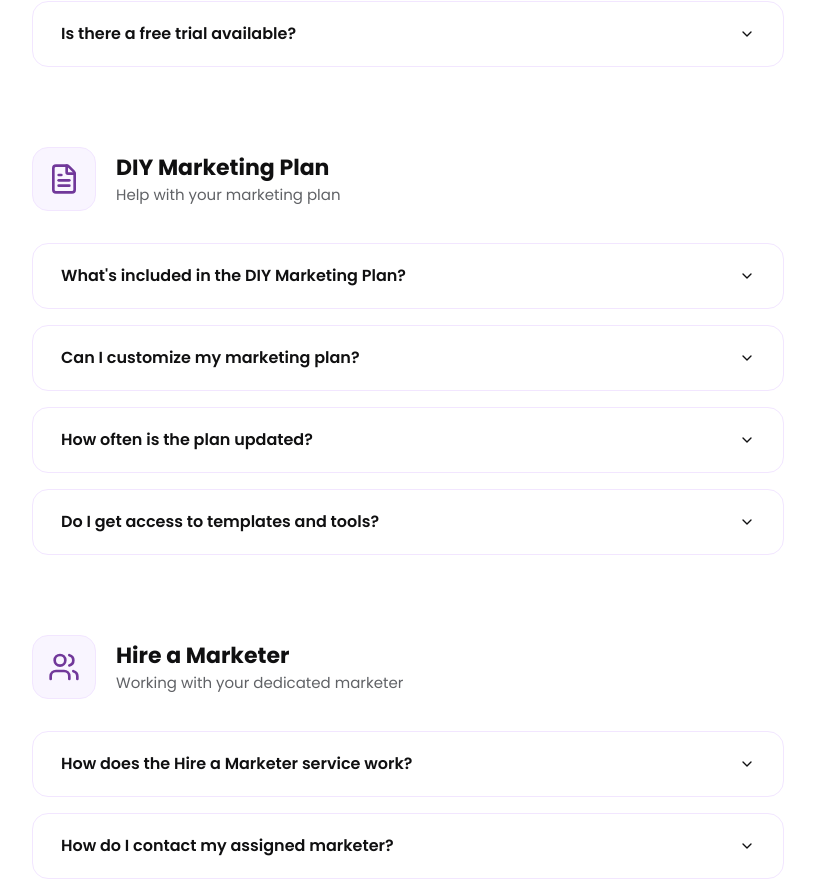
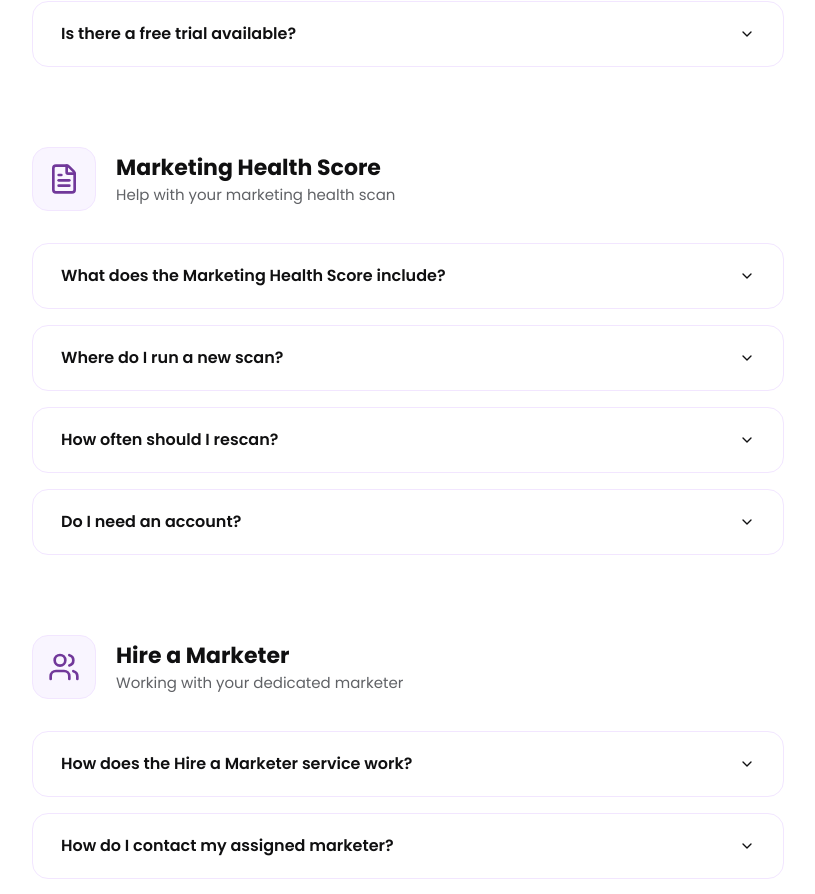
Before and after one commit to Brainito1101/brainito-website, a Next.js app: page /help in a window 1280 px wide. Shown: the part 909-1803 px from the top of the page, without its empty margins (232-1047 px from the left). Built offline with nearby package versions, Linux system fonts and the light colour scheme; no server answers.

Commit message:
dashboard connection

```diff
--- a/src/app/blog/[slug]/page.tsx
+++ b/src/app/blog/[slug]/page.tsx
@@ -223,7 +223,7 @@ export default function BlogPostPage({ params }: { params: { slug: string } }) {
                             Get your personalized AI-powered marketing strategy today and start growing your business with data-driven clarity.
                         </p>
                         <Link
-                            href="/diy-marketing-plan"
+                            href="/pricing"
                             className="inline-flex items-center justify-center px-10 h-[64px] rounded-full bg-gradient-to-r from-[#71389A] to-[#ba76ec] text-white font-bold text-[18px] hover:brightness-110 transition-all shadow-2xl shadow-purple-500/20 group"
                         >
                             Get Your Marketing Plan <ArrowRight className="ml-3 w-5 h-5 group-hover:translate-x-1 transition-transform" />
--- a/src/app/help/page.tsx
+++ b/src/app/help/page.tsx
@@ -16,7 +16,7 @@ const categories = [
         questions: [
             {
                 question: "How do I get started with Brainito?",
-                answer: "Simply enter your website URL on our homepage or DIY Marketing Plan page, and our AI will analyze your website to create a personalized marketing strategy."
+                answer: "Simply enter your website URL on our homepage to run a free audit and open your Marketing Health Score in the dashboard."
             },
             {
                 question: "What information do I need to provide?",
@@ -34,24 +34,24 @@ const categories = [
     },
     {
         icon: FileText,
-        title: "DIY Marketing Plan",
-        description: "Help with your marketing plan",
+        title: "Marketing Health Score",
+        description: "Help with your marketing health scan",
         questions: [
             {
-                question: "What's included in the DIY Marketing Plan?",
-                answer: "The DIY Marketing Plan includes a comprehensive 9-module strategy covering website analysis, competitor research, content calendar, SEO recommendations, social media strategy, and more."
+                question: "What does the Marketing Health Score include?",
+                answer: "It is a multi-signal audit across technical SEO, on-page SEO, tracking, trust, SERP visibility, brand presence, and social signals—rolled into one score with actionable recommendations."
             },
             {
-                question: "Can I customize my marketing plan?",
-                answer: "Yes, the DIY plan provides recommendations tailored to your business. You can prioritize different modules and adapt strategies based on your specific goals and resources."
+                question: "Where do I run a new scan?",
+                answer: "Open the dashboard Marketing Health Score page, enter a domain, and start a scan. You can track progress live until the report completes."
             },
             {
-                question: "How often is the plan updated?",
-                answer: "Your marketing plan is continuously updated with fresh insights. You can also request a re-analysis anytime to reflect changes in your business or market conditions."
+                question: "How often should I rescan?",
+                answer: "Any time you ship major site changes, new products, or a new domain. Many teams rescan quarterly to benchmark improvements."
             },
             {
-                question: "Do I get access to templates and tools?",
-                answer: "Absolutely! The DIY plan comes with ready-to-use templates for content calendars, social media posts, email campaigns, and more to help you execute your strategy efficiently."
+                question: "Do I need an account?",
+                answer: "You can preview results in guest mode for some flows; saving history and advanced sections works best when you sign in."
             }
         ]
     },
--- a/src/components/layout/footer.tsx
+++ b/src/components/layout/footer.tsx
@@ -10,6 +10,9 @@ const XIcon = ({ size = 16, className }: { size?: number, className?: string })
         <path d="M18.244 2.25h3.308l-7.227 8.26 8.502 11.24H16.17l-5.214-6.817L4.99 24.75H1.68l7.73-8.835L1.254 2.25H8.08l4.713 6.231zm-1.161 17.52h1.833L7.084 4.126H5.117z" />
     </svg>
 );
+
+const DASHBOARD_APP =
+    (process.env.NEXT_PUBLIC_DASHBOARD_URL || "https://app.brainito.com").replace(/\/$/, "");
 
 const socialLinks = [
     { icon: Facebook, href: "https://www.facebook.com/brainitodotcom", label: "Facebook" },
--- a/src/components/sections/about-story.tsx
+++ b/src/components/sections/about-story.tsx
@@ -27,12 +27,12 @@ const section1Items: StoryItem[] = [
         yearTitle: "2018 — The Birth of Clarity",
         subtitle: "Turning Failure into Insight",
         description:
-            "After the startup closed, the focus shifted to helping founders gain clarity before spending on marketing. This work became the foundation of the DIY Marketing Plan.",
+            "After the startup closed, the focus shifted to helping founders gain clarity before spending on marketing. This work became the foundation of Brainito's audit-first approach.",
         image: "/vectors/15.svg",
     },
     {
         id: 3,
-        yearTitle: "2019 – 2023 — Scaling the DIY Approach",
+        yearTitle: "2019 – 2023 — Scaling the audit-first approach",
         subtitle: "Helping Businesses Grow with Direction",
         description:
             "A small team helped more than 1,800 businesses create clear marketing plans they could execute without guesswork or wasted budgets.",
--- a/src/components/sections/core-features.tsx
+++ b/src/components/sections/core-features.tsx
@@ -8,7 +8,7 @@ import { Container } from "@/components/ui/section";
 const features = [
     {
         subtitle: "Data-Driven Growth Insights",
-        title: "Build <span style=\"color:#71389A;font-weight:500\">DIY</span> Marketing Plan",
+        title: "Run your <span style=\"color:#71389A;font-weight:500\">Marketing Health Score</span>",
         description:
             "Create your comprehensive marketing strategy with our guided templates and execution roadmap.",
         points: [
--- a/src/components/sections/how-it-works.tsx
+++ b/src/components/sections/how-it-works.tsx
@@ -8,7 +8,7 @@ import Image from "next/image";
 const steps = [
     {
         number: "Step 1",
-        title: "Get Your DIY Marketing Plan",
+        title: "Get Your Marketing Health Score",
         description:
             "AI audits your website and delivers a ready-to-execute 30-day strategy with actionable insights.",
         image: "/vectors/5.svg",
--- a/src/components/sections/pricing-page-section.tsx
+++ b/src/components/sections/pricing-page-section.tsx
@@ -24,7 +24,7 @@ const plans = [
     },
     {
         id: "diy",
-        name: "DIY Marketing Plan",
+        name: "Marketing Health & Audit",
         price: "89",
         period: "month",
         description: "For teams ready\nto execute",
--- a/src/lib/page-metadata-defaults.ts
+++ b/src/lib/page-metadata-defaults.ts
@@ -83,13 +83,13 @@ type StaticSeoEntry = {
  */
 export const PAGE_METADATA_DEFAULTS: Record<string, StaticSeoEntry> = {
     "/": {
-        title: "Free AI audit, DIY plans & hands-on marketing",
+        title: "Free AI audit, marketing health score & hands-on marketing",
         description:
-            "Get a free AI-powered marketing audit, DIY marketing plans, and dedicated marketing execution. Brainito turns clarity into measurable growth.",
+            "Get a free AI-powered marketing audit, a full marketing health score scan, and dedicated marketing execution. Brainito turns clarity into measurable growth.",
         keywords: [
             "marketing audit",
             "free marketing report",
-            "DIY marketing plan",
+            "marketing health score",
             "remote marketing manager",
             "growth marketing",
             "Brainito",
@@ -108,9 +108,9 @@ export const PAGE_METADATA_DEFAULTS: Record<string, StaticSeoEntry> = {
         keywords: ["contact Brainito", "Brainito support", "marketing help"],
     },
     "/pricing": {
-        title: "Pricing for audits, DIY plans & marketer hire",
+        title: "Pricing for audits, health scans & marketer hire",
         description:
-            "Explore Brainito plans for audits, DIY marketing plans, and hands-on marketing management. Transparent pricing built for growing businesses.",
+            "Explore Brainito plans for audits, marketing health scans, and hands-on marketing management. Transparent pricing built for growing businesses.",
         keywords: ["Brainito pricing", "marketing plans pricing", "audit pricing"],
     },
     "/blog": {
@@ -124,12 +124,6 @@ export const PAGE_METADATA_DEFAULTS: Record<string, StaticSeoEntry> = {
         description:
             "See how teams use Brainito to sharpen strategy, improve execution, and track outcomes across industries.",
         keywords: ["marketing case studies", "Brainito results", "client stories"],
-    },
-    "/diy-marketing-plan": {
-        title: "DIY marketing plan: clear steps without guesswork",
-        description:
-            "Build a clear, step-by-step marketing plan you can execute without guesswork. Start with your site and email to generate your DIY plan.",
-        keywords: ["DIY marketing plan", "marketing plan template", "Brainito DIY plan"],
     },
     "/hire-marketer": {
         title: "Hire a remote marketing manager who owns results",
```
Also changed, not shown: src/app/auth/google/callback/page.tsx (+11 -2 lines), src/app/auth/magic-link/verify/page.tsx (+11 -2 lines).
